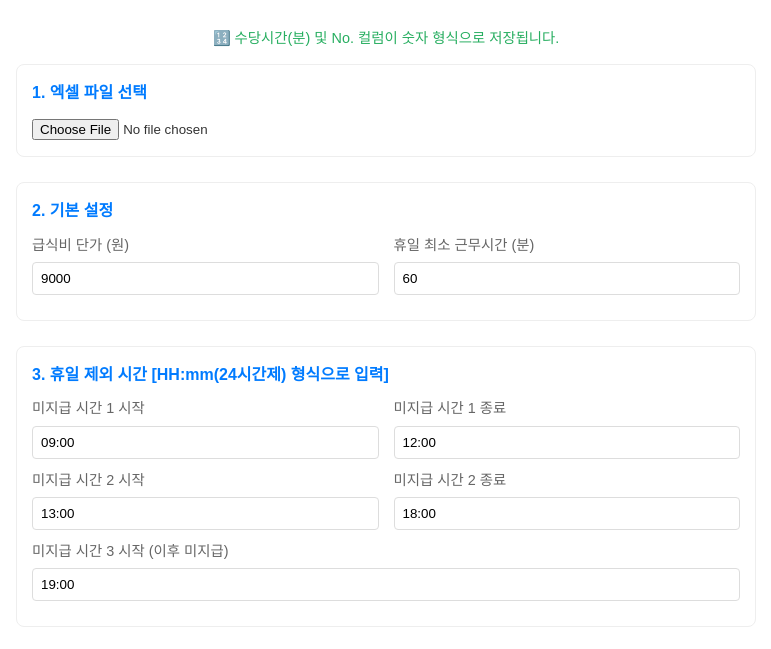
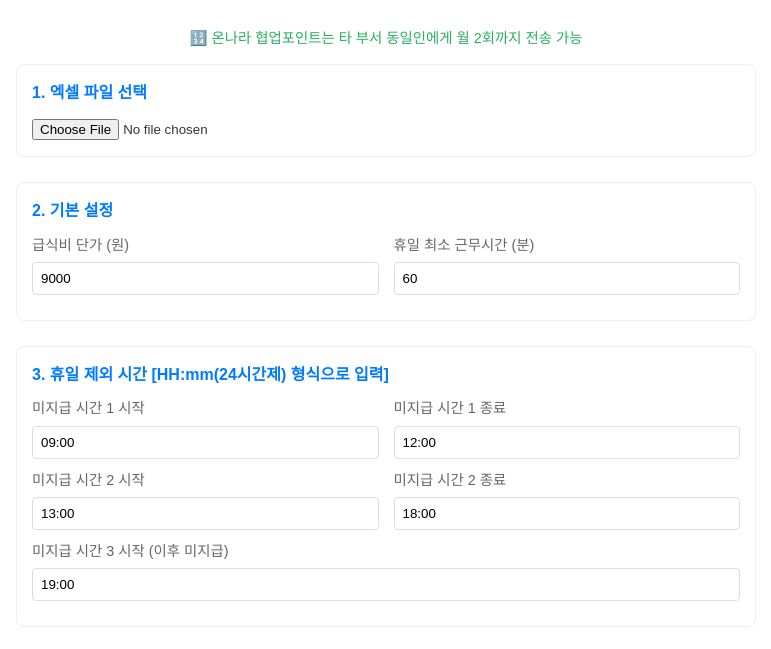
Before and after one commit to sy0083k/OvertimeMealStatic, a plain HTML site: page index.html in a window 1280 px wide. Shown: the part 146-795 px from the top of the page, without its empty margins (254-1025 px from the left). Drawn offline with Linux system fonts and the light colour scheme.

Commit message:
Add a nudge

```diff
--- a/index.html
+++ b/index.html
@@ -12,7 +12,7 @@
 	</script>
     <meta charset="UTF-8">
     <meta name="viewport" content="width=device-width, initial-scale=1.0">
-    <title>급식비 계산기 (데이터 타입 보정판)</title>
+    <title>급식비 계산기</title>
     <script src="https://cdn.sheetjs.com/xlsx-latest/package/dist/xlsx.full.min.js"></script>
     <style>
         body { font-family: 'Malgun Gothic', sans-serif; max-width: 800px; margin: 20px auto; padding: 20px; line-height: 1.6; color: #333; background-color: #f4f7f6; }
@@ -58,7 +58,7 @@
 
 <div class="container">
     <h1>급식비 계산기</h1>
-    <p style="text-align: center; color: #27ae60; font-size: 0.9em;">🔢 수당시간(분) 및 No. 컬럼이 숫자 형식으로 저장됩니다.</p>
+    <p style="text-align: center; color: #27ae60; font-size: 0.9em;">🔢 온나라 협업포인트는 타 부서 동일인에게 월 2회까지 전송 가능</p>
 
     <div class="section">
         <span class="section-title">1. 엑셀 파일 선택</span>
```
